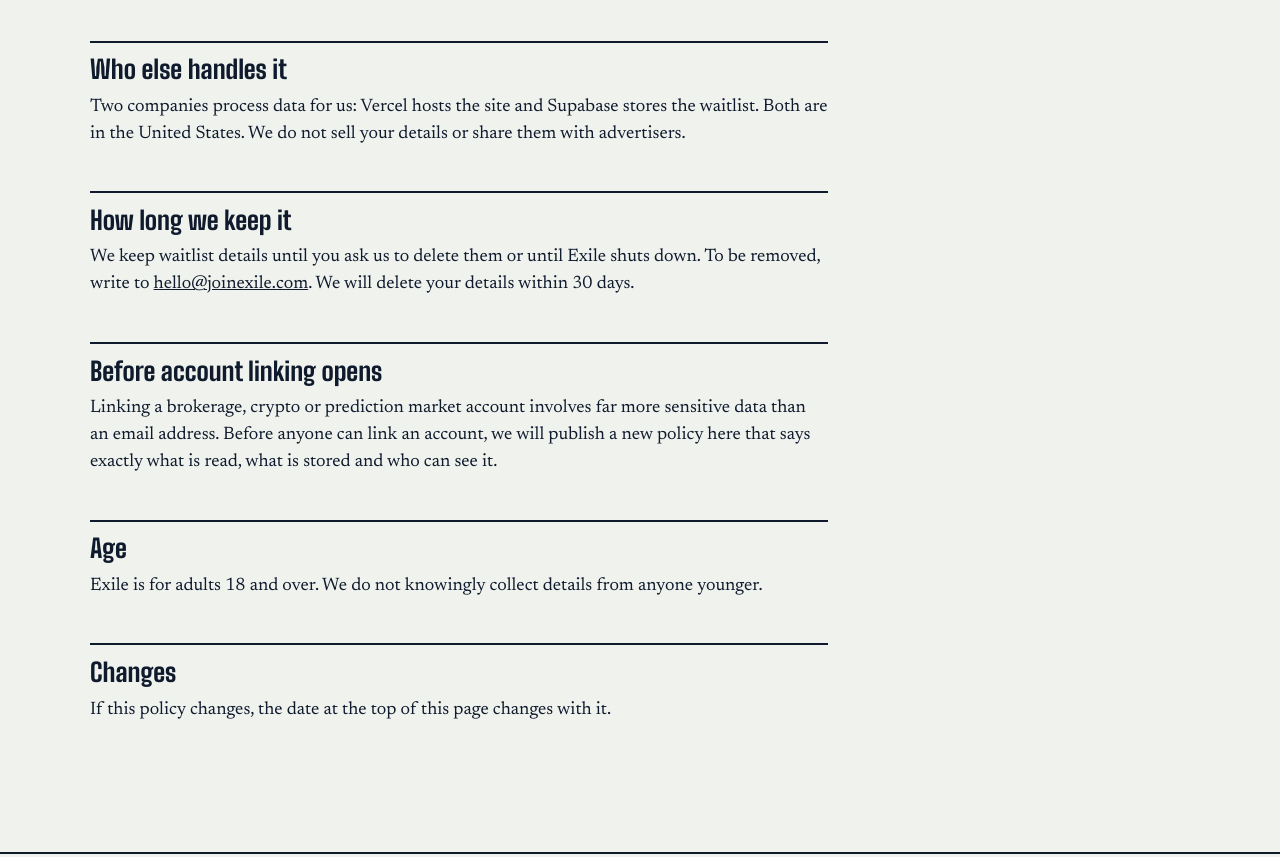
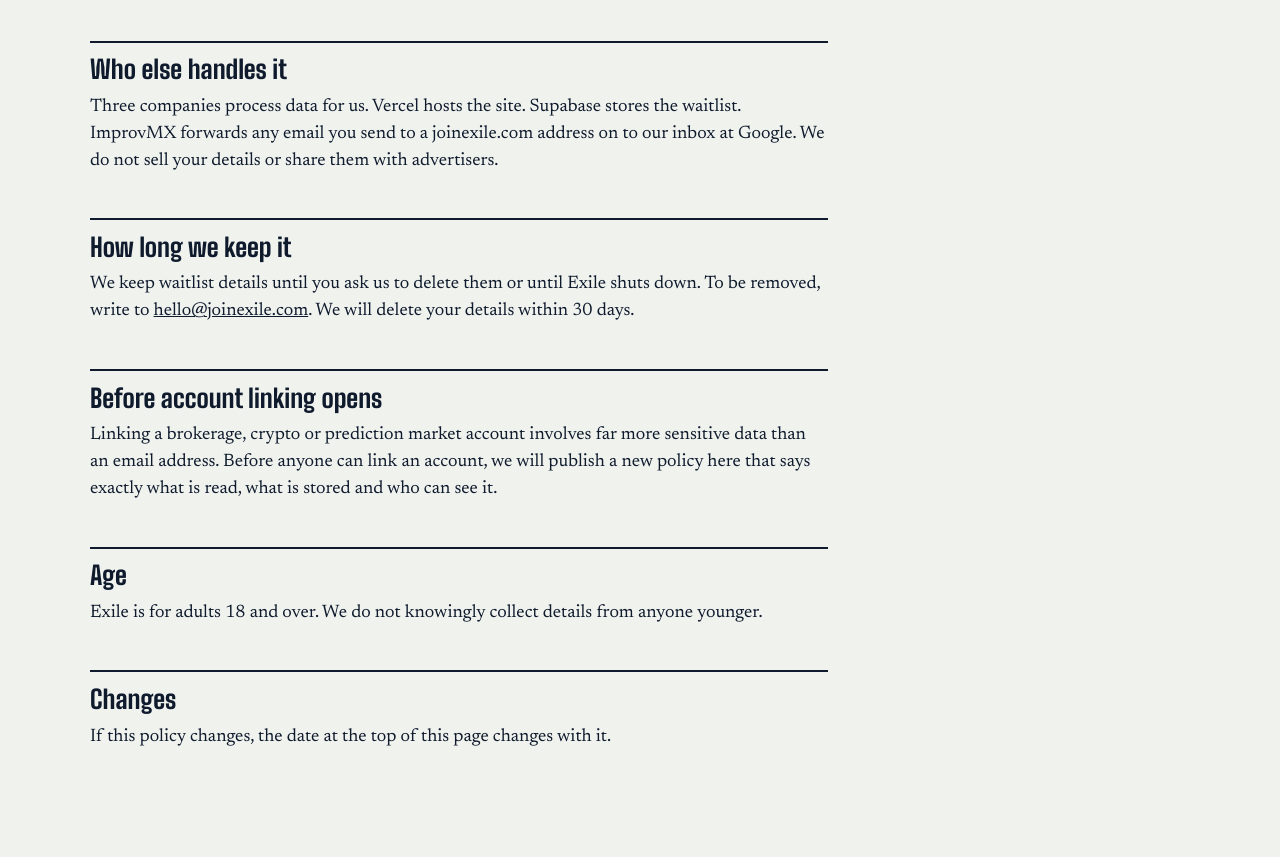
Before and after one commit to everettrosauer/exile-site, a plain HTML site: page privacy.html in a window 1280 px wide. Shown: the part 1076-1933 px from the top of the page. Drawn offline with Linux system fonts and the light colour scheme.

Commit message:
Privacy: name the email forwarding service
Co-Authored-By: Claude Fable 5.2 <noreply@anthropic.com>
Claude-Session: https://claude.ai/code/session_013b1tpp3PdvhzhyM77MKNEj

```diff
--- a/privacy.html
+++ b/privacy.html
@@ -54,7 +54,7 @@
 </ul>
 
 <h2>Who else handles it</h2>
-<p>Two companies process data for us: Vercel hosts the site and Supabase stores the waitlist. Both are in the United States. We do not sell your details or share them with advertisers.</p>
+<p>Three companies process data for us. Vercel hosts the site. Supabase stores the waitlist. ImprovMX forwards any email you send to a joinexile.com address on to our inbox at Google. We do not sell your details or share them with advertisers.</p>
 
 <h2>How long we keep it</h2>
 <p>We keep waitlist details until you ask us to delete them or until Exile shuts down. To be removed, write to <span data-contact="Remove me from the waitlist"></span>. We will delete your details within 30 days.</p>
```
